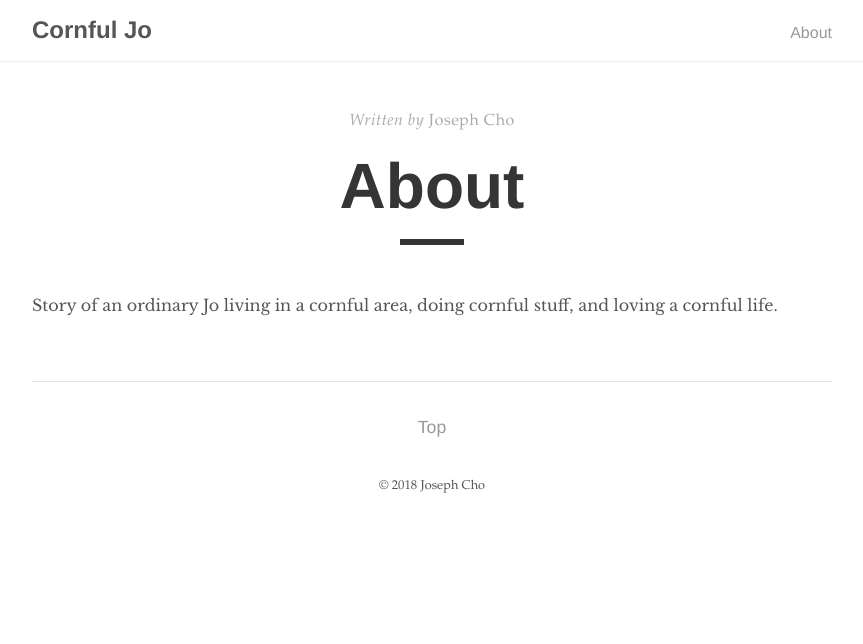
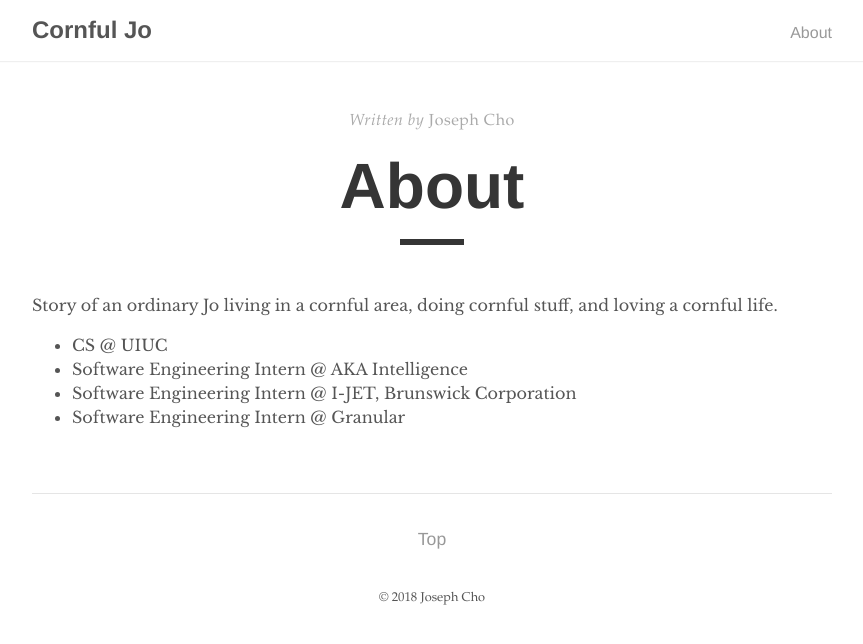
Before and after one commit to jocho-here/mgjo5899.github.io, a Jekyll site: the page built from about.md, in a window 1280 px wide. Shown: the top 644 px of the page, without its empty margins (208-1071 px from the left). Built offline with Jekyll 4.4.1, drawn with Linux system fonts in a browser that asks for light colours.

Commit message:
Trying out different about style

```diff
--- a/about.md
+++ b/about.md
@@ -5,3 +5,7 @@ permalink: /about/
 ---
 
 Story of an ordinary Jo living in a cornful area, doing cornful stuff, and loving a cornful life.
+- CS @ UIUC
+- Software Engineering Intern @ AKA Intelligence
+- Software Engineering Intern @ I-JET, Brunswick Corporation
+- Software Engineering Intern @ Granular
```
